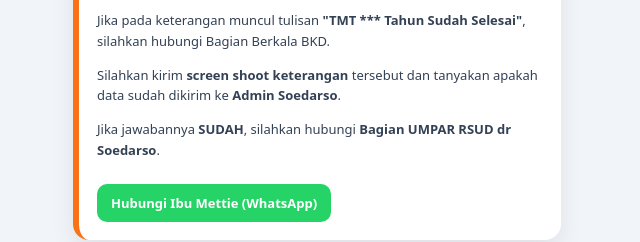
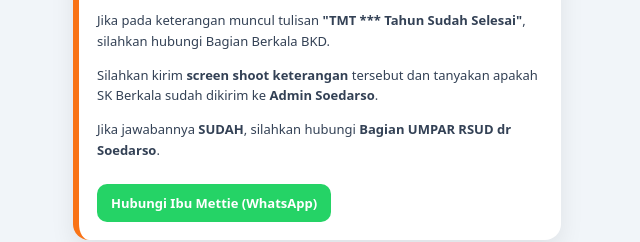
Before and after one commit to rikoantah/Gaji-Berkala-RSDS-Soedarso, a plain HTML site: page index.html in a window 1280 px wide. Shown: the part 182-424 px from the top of the page, 323-963 px from the left. Drawn offline with Linux system fonts and the light colour scheme.

Commit message:
Update index.html

```diff
--- a/index.html
+++ b/index.html
@@ -176,7 +176,7 @@ silahkan hubungi Bagian Berkala BKD.
 
 <p>
 Silahkan kirim <b>screen shoot keterangan</b>
-tersebut dan tanyakan apakah data sudah dikirim
+tersebut dan tanyakan apakah SK Berkala sudah dikirim
 ke <b>Admin Soedarso</b>.
 </p>
 
```
